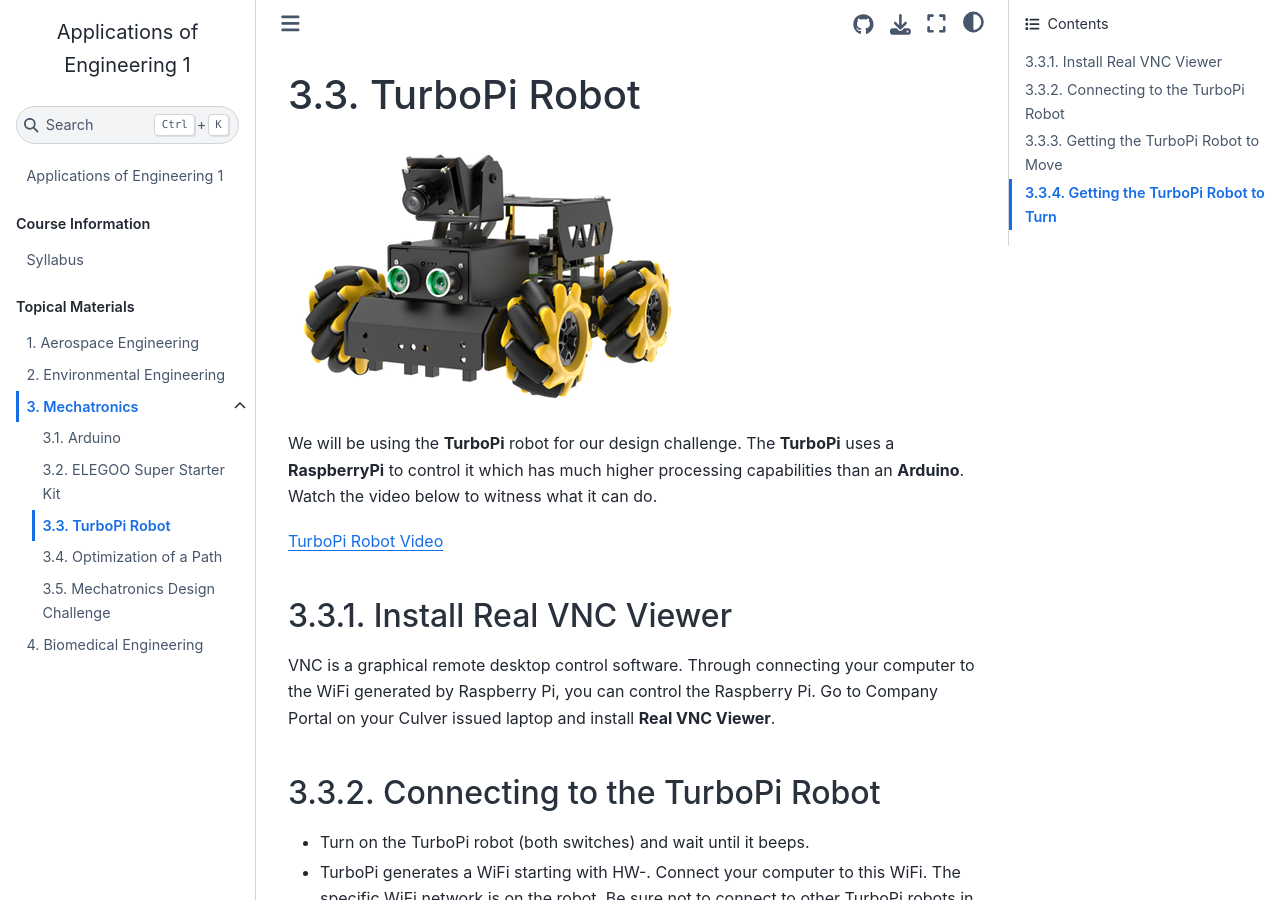
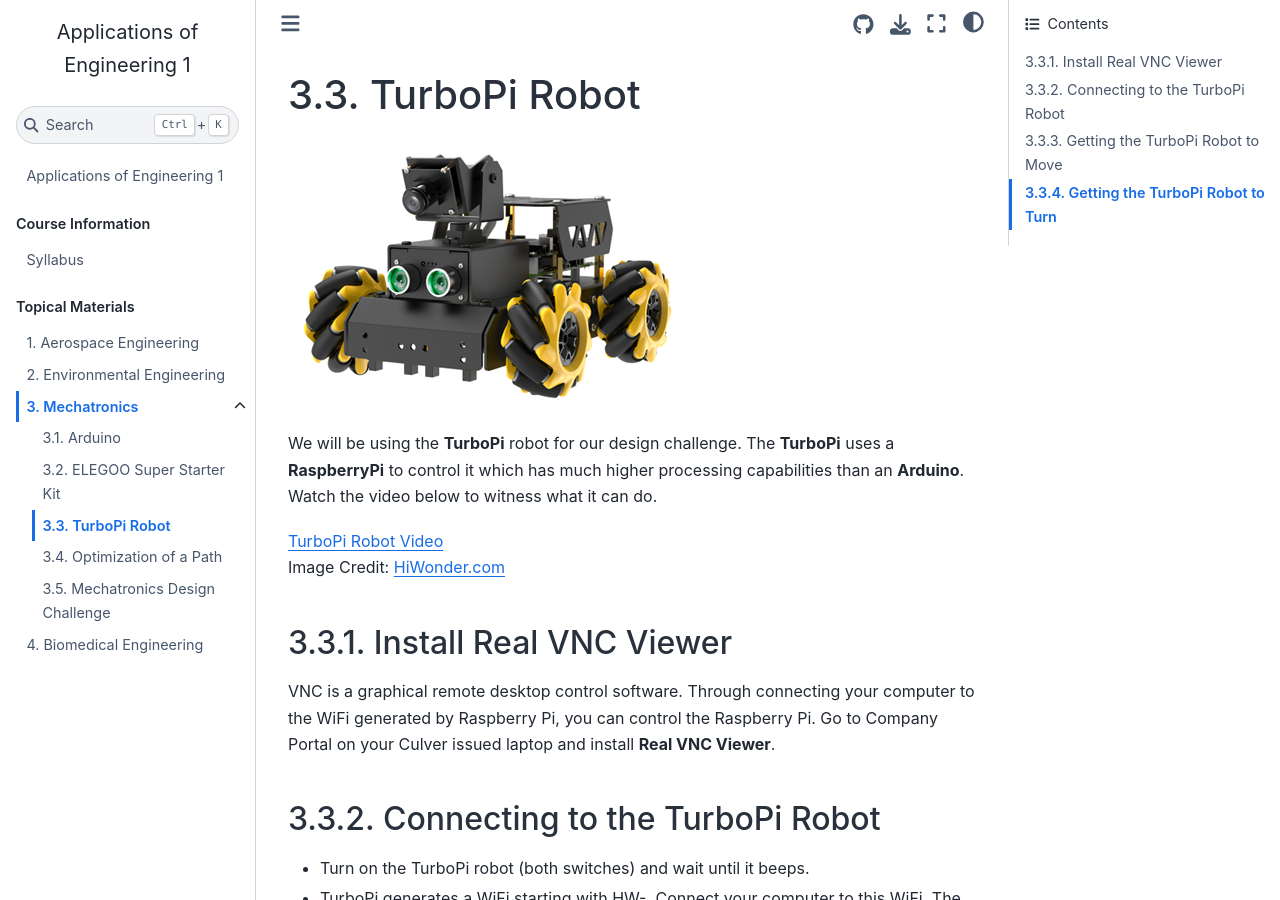
Before and after one commit to Culver-Academies/engineering1, a Jupyter Book: the page built from mech/TurboPi.md, in a window 1280 px wide and 900 px high. Built offline with Jupyter Book 1.0.4 settings and Sphinx 7.4.7 and the Sphinx Book theme 1.1.4, drawn with Linux system fonts in a browser that asks for light colours.

Commit message:
Update TurboPi.md

```diff
--- a/mech/TurboPi.md
+++ b/mech/TurboPi.md
@@ -4,7 +4,7 @@
 
 We will be using the **TurboPi** robot for our design challenge. The **TurboPi** uses a **RaspberryPi** to control it which has much higher processing capabilities than an **Arduino**. Watch the video below to witness what it can do.
 
-[TurboPi Robot Video](https://www.youtube.com/watch?v=an129hkrHlg)
+[TurboPi Robot Video](https://www.youtube.com/watch?v=an129hkrHlg) <br>Image Credit: [HiWonder.com](https://www.hiwonder.com/products/turbopi?variant=40112905388119)
 
 ## Install Real VNC Viewer
 
```
